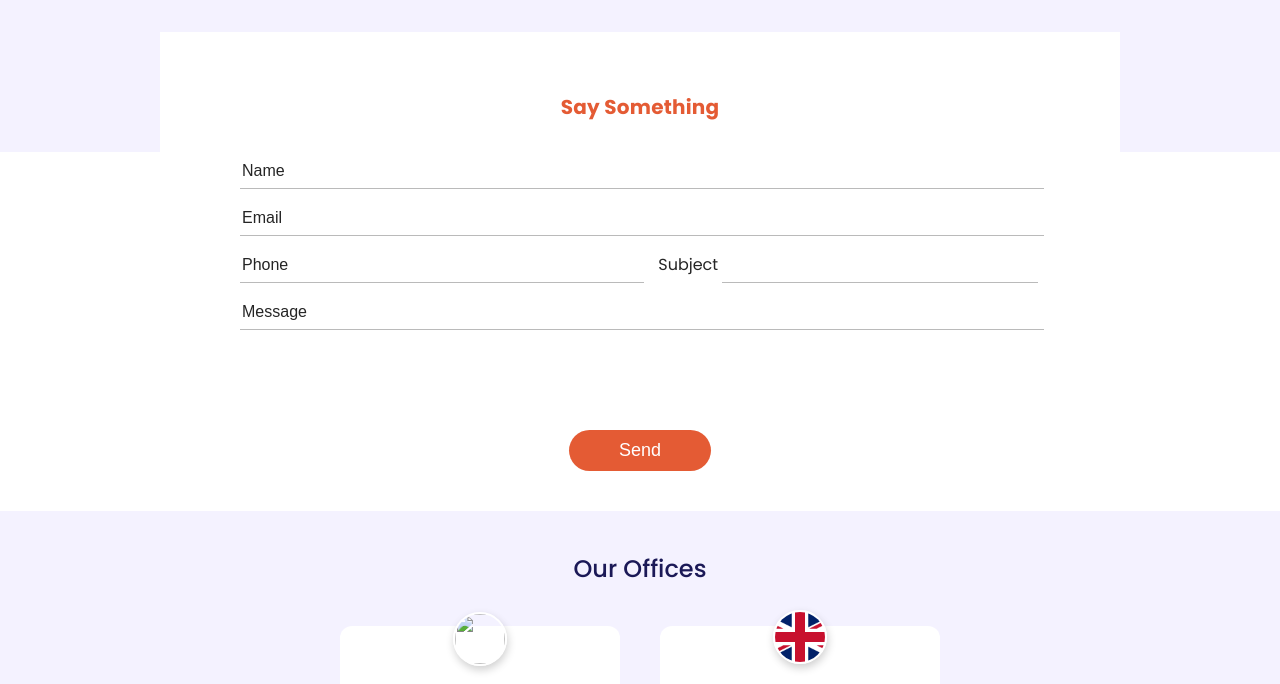
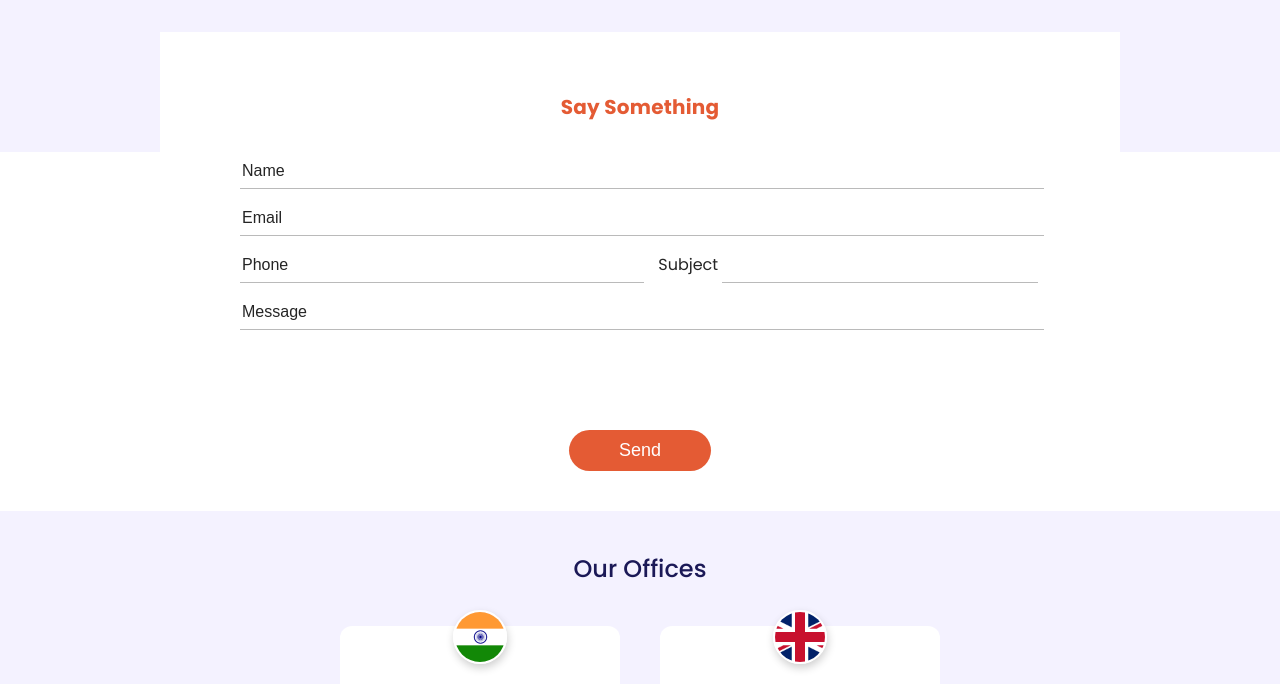
Before and after one commit to mauzzamkhan/Task1, a plain HTML site: page index.html in a window 1280 px wide. Shown: the part 248-932 px from the top of the page. Drawn offline with Linux system fonts and the light colour scheme; files whose address does not match are found by name.

Commit message:
Update index.html

```diff
--- a/index.html
+++ b/index.html
@@ -75,7 +75,7 @@
       <h4 class="head">Our Offices</h4>
       <div class="card-section">
         <div class="card">
-         <img src="imgs/indian_flag.png" alt="">
+         <img src="indian_flag.png" alt="">
           <p>India</p>
            <h5>Some where in India,<br>Some where in India,</h5>
            <h5>info@xxxxxxxx.xxx</h5>
```
